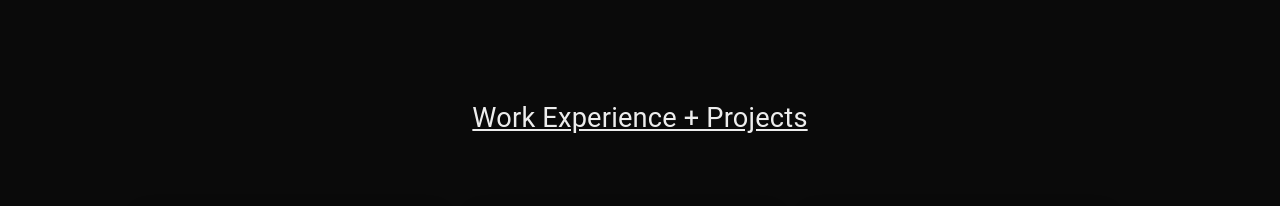
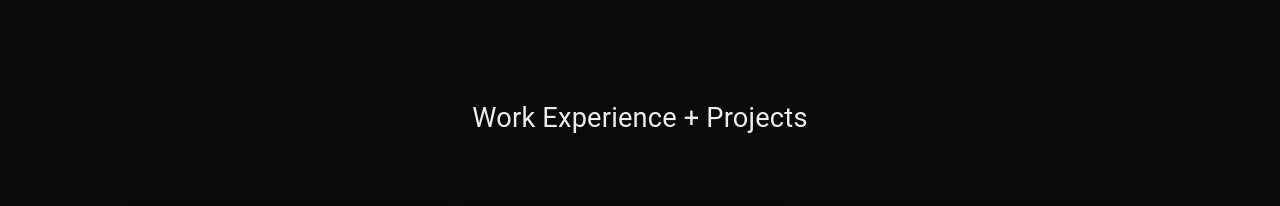
Before and after one commit to MeghaSudhakaranNair/megha-nair-portfolio, a Next.js app: page / in a window 1280 px wide. Shown: the part 810-1016 px from the top of the page. Built offline with nearby package versions, Linux system fonts and the light colour scheme; a web font is replaced by a local one.

Commit message:
removed underline

```diff
--- a/app/page.tsx
+++ b/app/page.tsx
@@ -62,7 +62,7 @@ export default function Home() {
         sx={{
           color: "var(--foreground)",
           // color: "black", // Adjust based on the theme if needed
-          textDecoration: "underline",
+
           textDecorationStyle: "revert",
           textAlign: "center",
           p: { xs: 0, sm: 4 },
```
